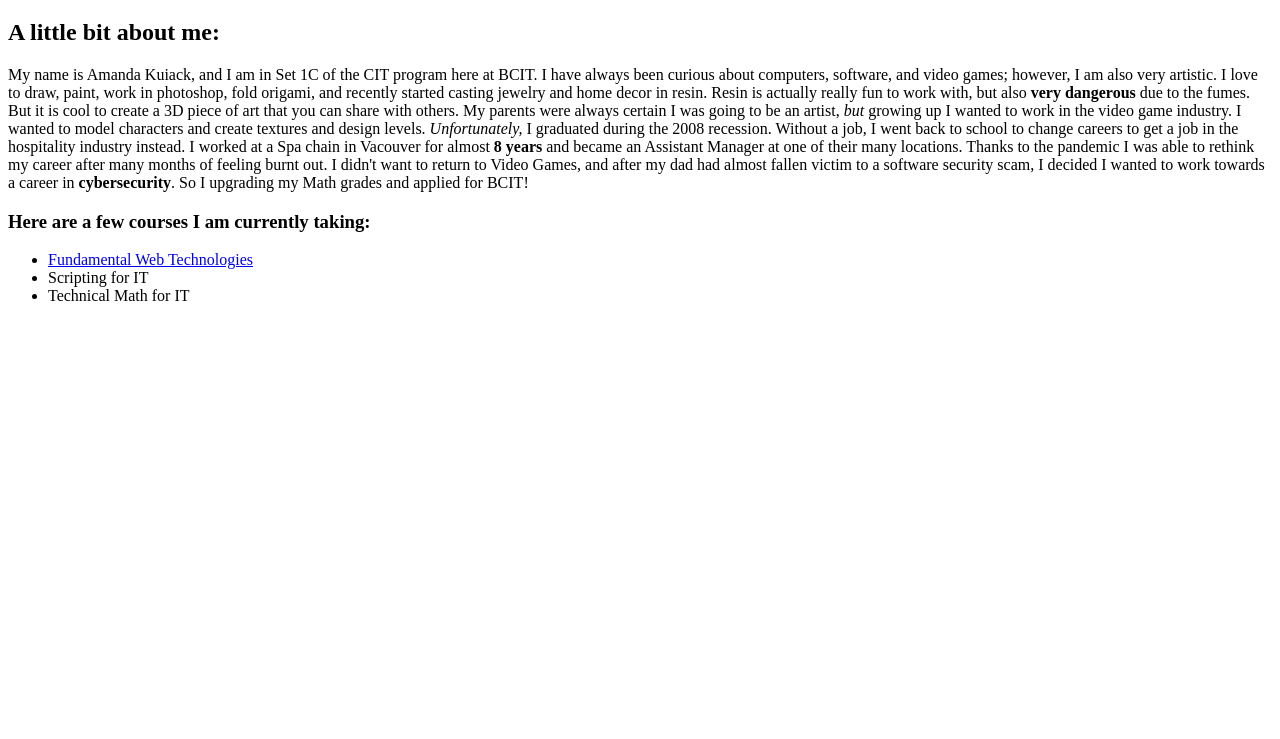
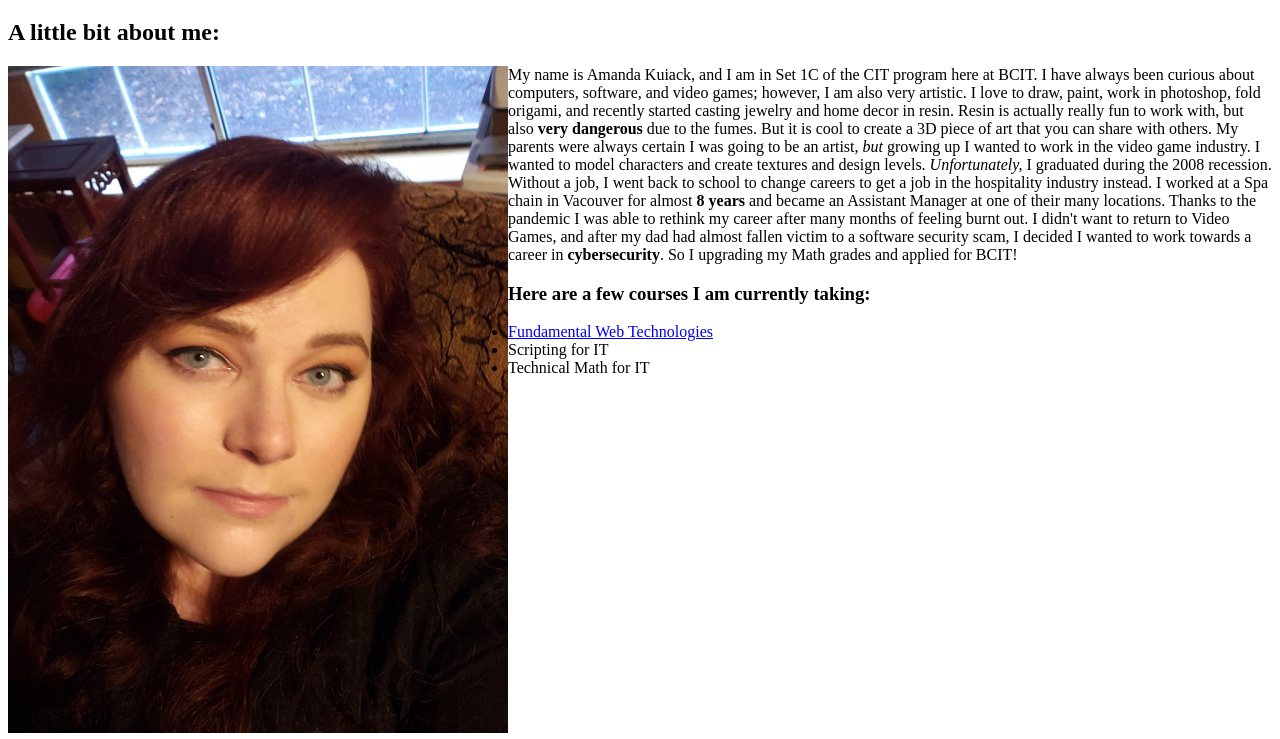
Before and after one commit to AmandaKuiack/week5, a plain HTML site: page index.html in a window 1280 px wide. Shown: the part 61-800 px from the top of the page. Drawn offline with Linux system fonts and the light colour scheme.

Commit message:
Add Selfie image and format

```diff
--- a/index.html
+++ b/index.html
@@ -1,27 +1,54 @@
 <!DOCTYPE html>
 <html lang="en">
-
   <head>
-    <meta charset="UTF-8">
+    <meta charset="UTF-8" />
     <title>My Persona Website</title>
   </head>
   <body>
     <header><h1>Welcome to my page</h1></header>
-  <main><article><section><h2>A little bit about me:</h2>
-    <p>My name is Amanda Kuiack, and I am in Set 1C of the CIT program here at BCIT.
-        I have always been curious about computers, software, and video games; however, I am also very artistic.
-        I love to draw, paint, work in photoshop, fold origami, and recently started casting jewelry and home decor in resin.
-        Resin is actually really fun to work with, but also <strong>very dangerous</strong> due to the fumes. But it is cool to create a 3D piece of art that you can share with others.
-        My parents were always certain I was going to be an artist, <em>but</em> growing up I wanted to work in the video game industry. I wanted to model characters and create
-        textures and design levels. <em>Unfortunately,</em> I graduated during the 2008 recession. Without a job, I went back to school to change careers to get a job in the hospitality industry instead. I worked at a Spa
-        chain in Vacouver for almost <b>8 years</b> and became an Assistant Manager at one of their many locations. Thanks to the pandemic I was able to rethink my career after many months of feeling burnt out. I didn't want to return to Video Games, and after my dad had almost fallen victim to a software security scam,
-        I decided I wanted to work towards a career in <b>cybersecurity</b>. So I upgrading my Math grades and applied for BCIT!</p></section>
-    <section><h3>Here are a few courses I am currently taking:</h3>
+    <main>
+      <article>
+        <section>
+          <h2>A little bit about me:</h2>
+          <p>
+            <img src="images/Selfie.jpg" alt="Photo of myself" align="left" width="500" height="667" />
+            My name is Amanda Kuiack, and I am in Set 1C of the CIT program here
+            at BCIT. I have always been curious about computers, software, and
+            video games; however, I am also very artistic. I love to draw,
+            paint, work in photoshop, fold origami, and recently started casting
+            jewelry and home decor in resin. Resin is actually really fun to
+            work with, but also <strong>very dangerous</strong> due to the
+            fumes. But it is cool to create a 3D piece of art that you can share
+            with others. My parents were always certain I was going to be an
+            artist, <em>but</em> growing up I wanted to work in the video game
+            industry. I wanted to model characters and create textures and
+            design levels. <em>Unfortunately,</em> I graduated during the 2008
+            recession. Without a job, I went back to school to change careers to
+            get a job in the hospitality industry instead. I worked at a Spa
+            chain in Vacouver for almost <b>8 years</b> and became an Assistant
+            Manager at one of their many locations. Thanks to the pandemic I was
+            able to rethink my career after many months of feeling burnt out. I
+            didn't want to return to Video Games, and after my dad had almost
+            fallen victim to a software security scam, I decided I wanted to
+            work towards a career in <b>cybersecurity</b>. So I upgrading my
+            Math grades and applied for BCIT!
+          </p>
+        </section>
+        <section>
+          <h3>Here are a few courses I am currently taking:</h3>
           <ul>
-        <li><a href='https://www.bcit.ca/outlines/20211085986/' title='ACIT1620 Course outline'>Fundamental Web Technologies</a></li>
+            <li>
+              <a
+                href="https://www.bcit.ca/outlines/20211085986/"
+                title="ACIT1620 Course outline"
+                >Fundamental Web Technologies</a
+              >
+            </li>
             <li>Scripting for IT</li>
             <li>Technical Math for IT</li>
-    </ul></section></article></main>
+          </ul>
+        </section>
+      </article>
+    </main>
   </body>
-
 </html>
```
Lines whose indentation alone changed are shown as unchanged.
